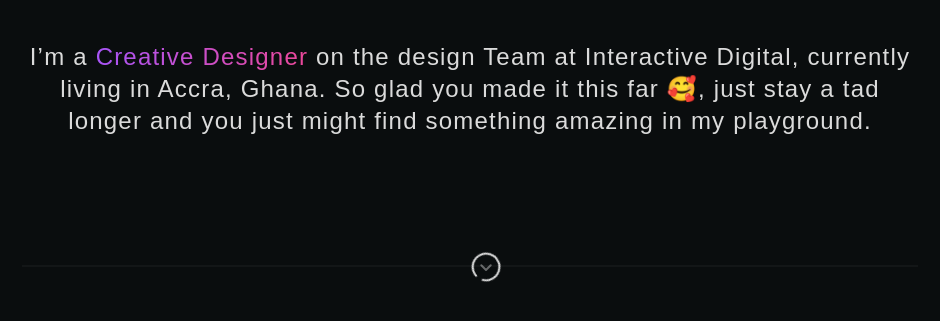
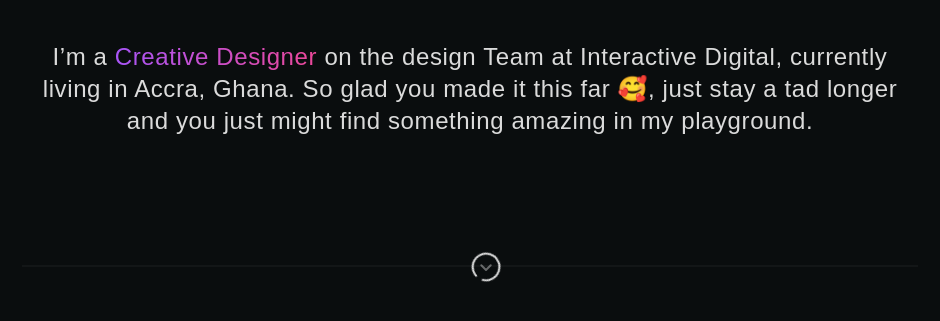
Before and after one commit to I-am-kojoe/ekuaeshun, a website: page index.html in a window 1280 px wide. Shown: the part 463-784 px from the top of the page, without its empty margins (170-1110 px from the left). Drawn offline with Linux system fonts and the light colour scheme; files whose address does not match are found by name; a web font is replaced by a local one.

Commit message:
EKUAESHUN

```diff
--- a/index.html
+++ b/index.html
@@ -63,7 +63,7 @@
     <section class="text-center py-52">
       <h1 class="font-Satoshi font-bold text-8xl md:text-6xl lg:text-8xl lg:ml-16 pb-40 h-14 bg-gradient-to-r from-purple-500 to-pink-500 bg-clip-text text-fill-transparent">Alice Ekua Eshun</h1>
       <div class="flex mx-4 justify-center items-center"><p class="text-custom-grey font-light opacity-60 mb-3 text-3xl">Greetings</p><p class="text-3xl mb-3">👋🏽</p></div>
-      <p class="text-custom-grey font-light text-2xl max-w-4xl mx-auto my-8 tracking-wider">I’m a <span class="bg-gradient-to-r from-purple-500 to-pink-500 bg-clip-text text-fill-transparent">Creative Designer</span> on the design Team at Interactive Digital, currently living in Accra, Ghana. So glad you made it this far 🥰, just stay a tad longer and you just might find something amazing in my playground.</p>
+      <p class="text-custom-grey font-light text-2xl max-w-4xl mx-auto my-8 tracking-wide">I’m a <span class="bg-gradient-to-r from-purple-500 to-pink-500 bg-clip-text text-fill-transparent">Creative Designer</span> on the design Team at Interactive Digital, currently living in Accra, Ghana. So glad you made it this far 🥰, just stay a tad longer and you just might find something amazing in my playground.</p>
       <div class="my-32 relative">
         <div class="w-3/4 h-0.5 border-svg-color opacity-10 border mx-auto max-w-4xl"></div>
         <a class="absolute -top-3.5" href="">
```
